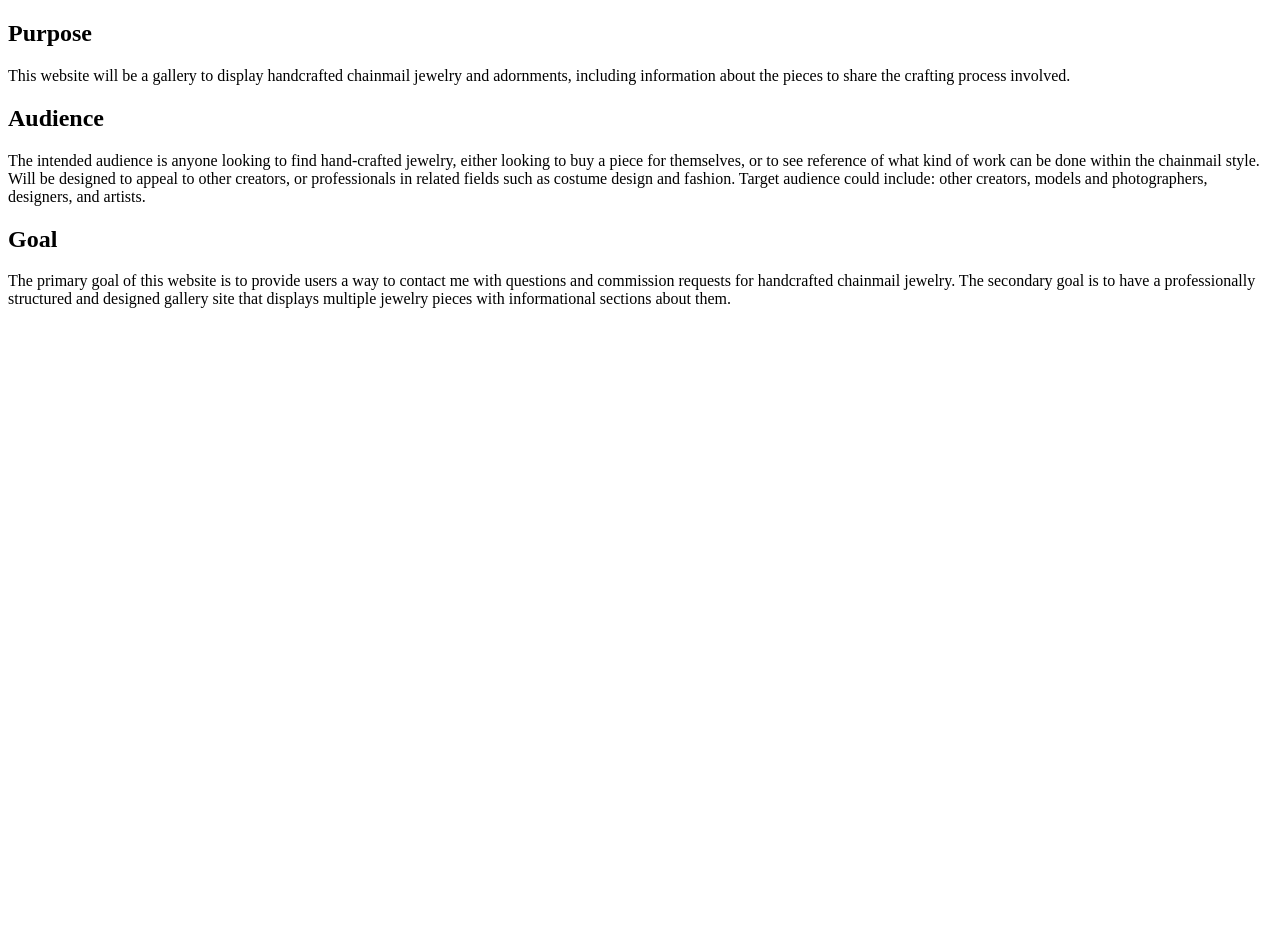
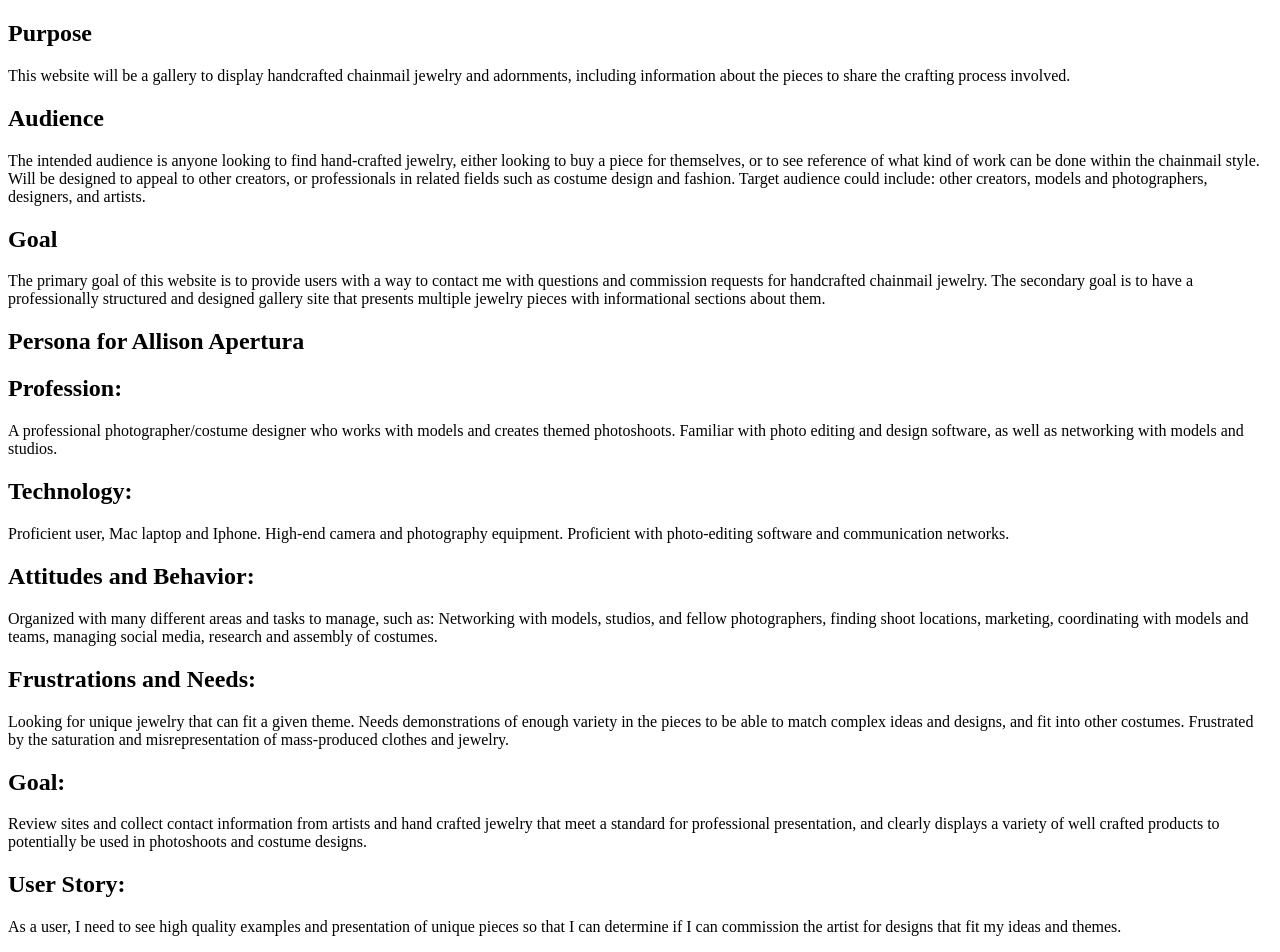
Before and after one commit to JohannaMKuhn/chainmail-gallery, a plain HTML site: page documentation/milestone-1.html in a window 1280 px wide. Before the commit the page ends 800 px from the top, so only its background shows below. Drawn offline with Linux system fonts and the light colour scheme.

Commit message:
Created Sections and paragraphs for the persona

```diff
--- a/documentation/milestone-1.html
+++ b/documentation/milestone-1.html
@@ -1,5 +1,5 @@
 <!DOCTYPE html>
-<html>
+<html lang="en">
     <head>
         <meta charset="utf-8">
         <meta name="viewport" content="width=device-width, initial-scale=1.0">
@@ -20,10 +20,58 @@
     </section>
     <section>
         <h1>Goal</h1>
-        <p>The primary goal of this website is to provide users a way to contact me with questions and commission requests for handcrafted
-            chainmail jewelry. The secondary goal is to have a professionally structured and designed gallery site that displays multiple
+        <p>The primary goal of this website is to provide users with a way to contact me with questions and commission requests for handcrafted
+            chainmail jewelry. The secondary goal is to have a professionally structured and designed gallery site that presents multiple
             jewelry pieces with informational sections about them.</p>
-    </Section>
+    </section>
+    <section>
+        <div>
+            <h1>Persona for Allison Apertura</h1>
+            <h2>Profession:</h2>
+                <p>A professional photographer/costume designer who works with models and creates themed photoshoots.
+                    Familiar with photo editing and design software, as well as networking with models and studios. </p>
+        </div>
+    </section>
+    <section>
+        <div>
+            <h2>Technology:</h2>
+                <p>Proficient user, Mac laptop and Iphone. High-end camera and photography equipment.
+                    Proficient with photo-editing software and communication networks.</p>
+        </div>
+    </section>
+    <section>
+        <div>
+            <h2>Attitudes and Behavior:</h2>
+                <p>Organized with many different areas and tasks to manage, such as: Networking with models, studios, and fellow photographers,
+                    finding shoot locations, marketing, coordinating with models and teams, managing social media, research and assembly of costumes.</p>
+        </div>
+    </section>
+    <section>
+        <div>
+            <h2>Frustrations and Needs:</h2>
+                <p>Looking for unique jewelry that can fit a given theme. Needs demonstrations of enough variety in the pieces to be able to match
+                complex ideas and designs, and fit into other costumes. Frustrated by the saturation and misrepresentation of mass-produced clothes and
+                jewelry.</p>
+        </div>
+    </section>
+    <section>
+        <div>
+            <h2>Goal:</h2>
+                <p>Review sites and collect contact information from artists and hand crafted jewelry that meet a standard for
+                professional presentation, and clearly displays a variety of well crafted products to potentially be used in
+                photoshoots and costume designs.</p>
+        </div>
+    </section>
+    <section>
+        <div>
+            <h2>User Story:</h2>
+                <p>As a user, I need to see high quality examples and presentation of unique pieces so that I can determine
+                if I can commission the artist for designs that fit my ideas and themes.</p>
+        </div>
+    </section>
+
+
+
 </main>
 </body>
 </html>
```
